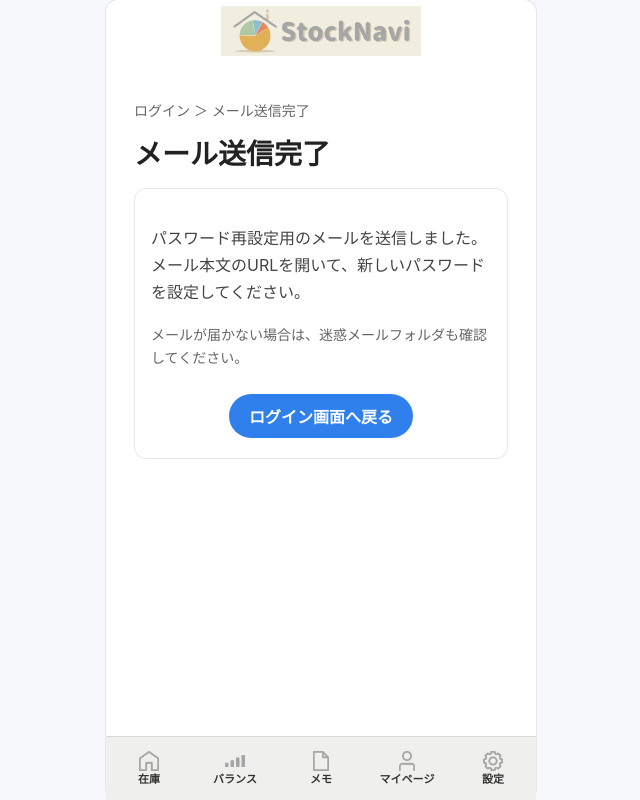
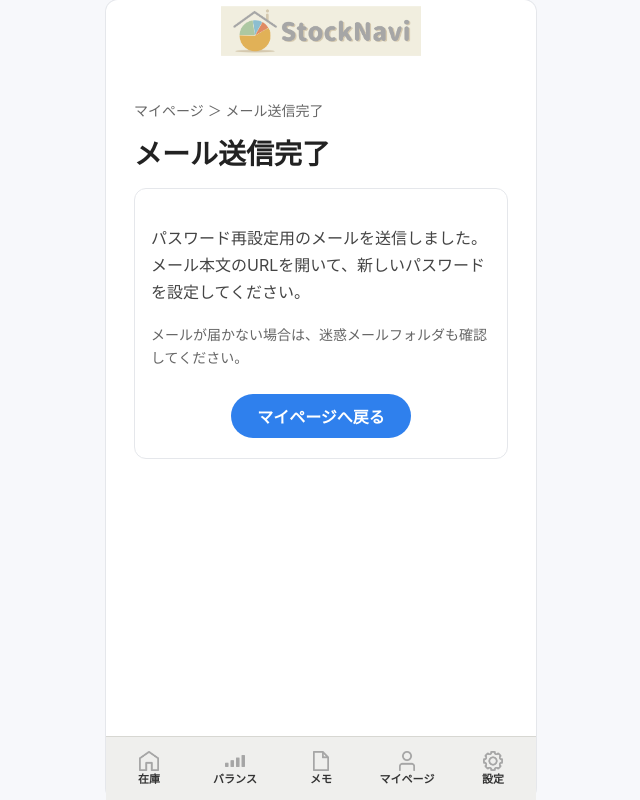
Before and after one commit to 725yoshimoto-cmd/StockNavi, a Django app: page /accounts/password-reset/done/ in a window 1280 px wide. Shown: the whole page, without its empty margins (319-959 px from the left). Run offline with Django 5.2, Linux system fonts and the light colour scheme; the visitor is signed in with stand-in values (Sample User, id 1).

Commit message:
パスワード再設定画面のパンくずと戻り先を状態別に調整

```diff
--- a/accounts/templates/accounts/password_reset_done.html
+++ b/accounts/templates/accounts/password_reset_done.html
@@ -4,7 +4,11 @@
 {% block content %}
 <div class="auth-wrap">
   <p class="auth-breadcrumb">
-    <a href="{% url 'accounts:login' %}">ログイン</a>
+    {% if user.is_authenticated %}
+      <a href="{% url 'accounts:mypage' %}">マイページ</a>
+    {% else %}
+      <a href="{% url 'accounts:login' %}">ログイン</a>
+    {% endif %}
     <span>＞</span>
     <span>メール送信完了</span>
   </p>
@@ -22,7 +26,11 @@
     </p>
 
     <div class="auth-submit">
-      <a href="{% url 'accounts:login' %}" class="auth-btn-link">ログイン画面へ戻る</a>
+      {% if user.is_authenticated %}
+        <a href="{% url 'accounts:mypage' %}" class="auth-btn-link">マイページへ戻る</a>
+      {% else %}
+        <a href="{% url 'accounts:login' %}" class="auth-btn-link">ログイン画面へ戻る</a>
+      {% endif %}
     </div>
   </div>
 </div>
--- a/accounts/templates/accounts/password_reset_form.html
+++ b/accounts/templates/accounts/password_reset_form.html
@@ -4,7 +4,11 @@
 {% block content %}
 <div class="auth-wrap">
   <p class="auth-breadcrumb">
-    <a href="{% url 'accounts:login' %}">ログイン</a>
+    {% if user.is_authenticated %}
+      <a href="{% url 'accounts:mypage' %}">マイページ</a>
+    {% else %}
+      <a href="{% url 'accounts:login' %}">ログイン</a>
+    {% endif %}
     <span>＞</span>
     <span>パスワード再設定</span>
   </p>
```
